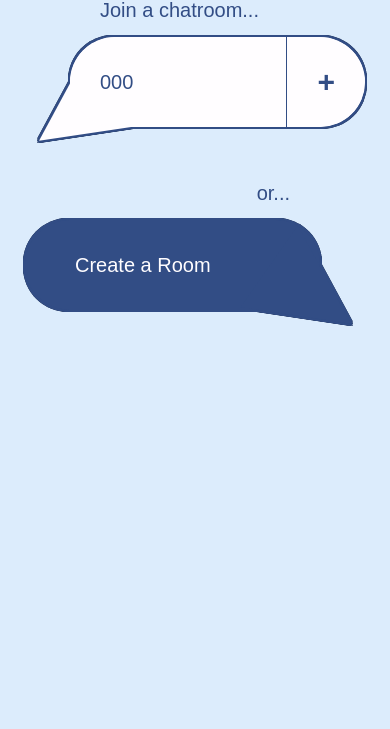
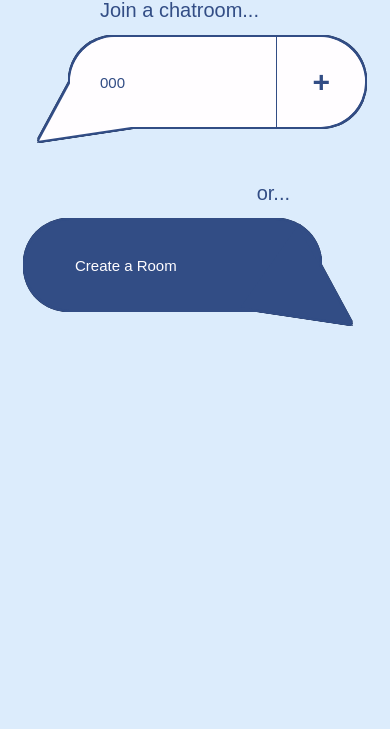
Before and after one commit to athomas97/chatroom_app, a Flask app: template templates/chatroom.html in a window 390 px wide. Shown: the part 115-844 px from the top of the page. Run offline with Flask 3, Linux system fonts and the light colour scheme; the template is opened without the code that fills it: most values are stand-ins (such as "Sample title", 1, 10 or a date in 2020); some libraries are stand-ins or nearby versions; some web fonts are replaced.

Commit message:
Fixed the width of the + button on the join room input on mobile

```diff
--- a/static/css/style.css
+++ b/static/css/style.css
@@ -737,6 +737,20 @@ form {
     }
 }
 
+@media (max-width: 400px) {
+    #join-room {
+        button {
+            font-size: 15px;
+            padding-left: 35px;
+            padding-right: 35px;
+        }
+    }
+    .join-room-input input,
+    #create-room button h2 {
+        font-size: 15px;
+    }
+}
+
 @media (max-width: 650px) {
     .container {
         justify-content: flex-start;
@@ -781,11 +795,6 @@ form {
         .text-bubble-sent {
             max-width: 100%;
         }
-    }
-    #join-room button {
-        font-size: 15px;
-        padding-left: 30px;
-        padding-right: 30px;
     }
     /* Settings PG */
     #settings-heading {
```
